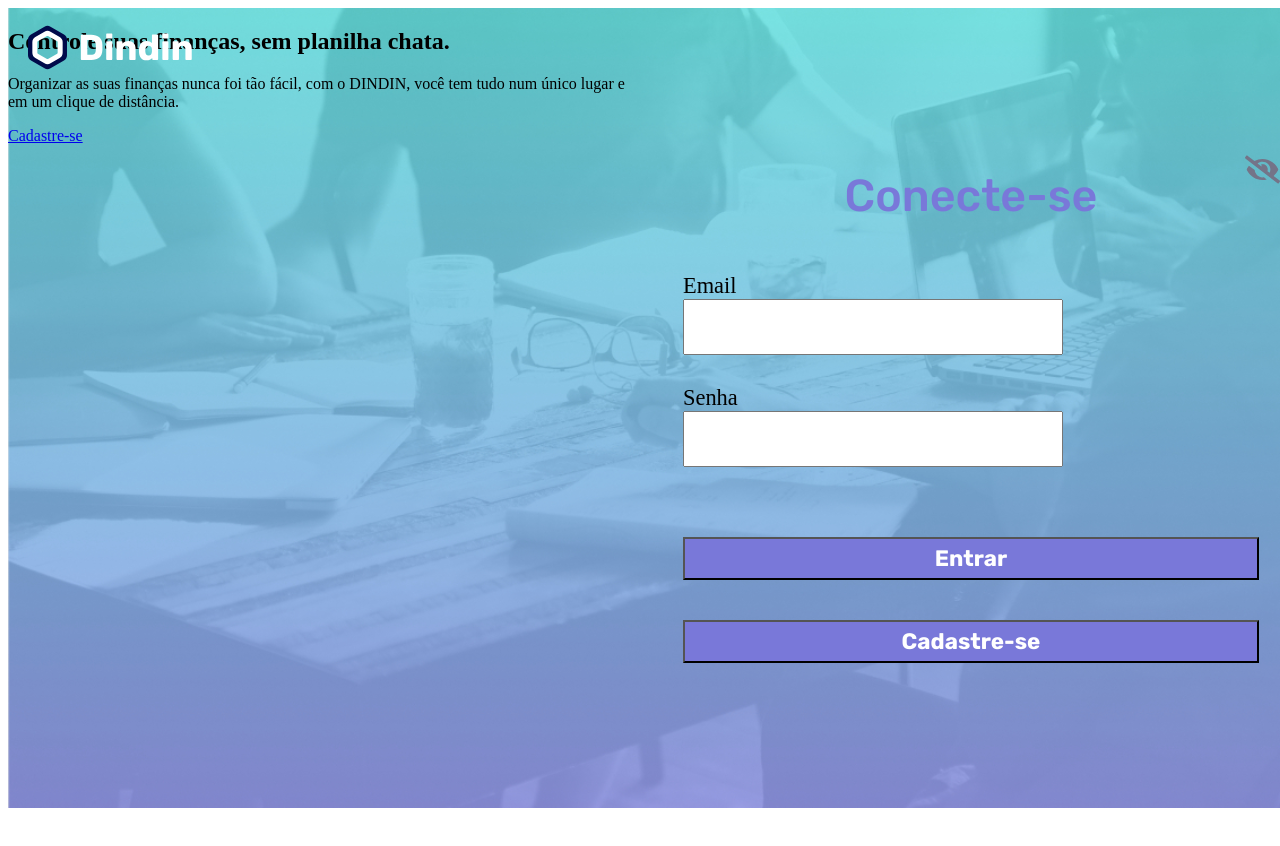
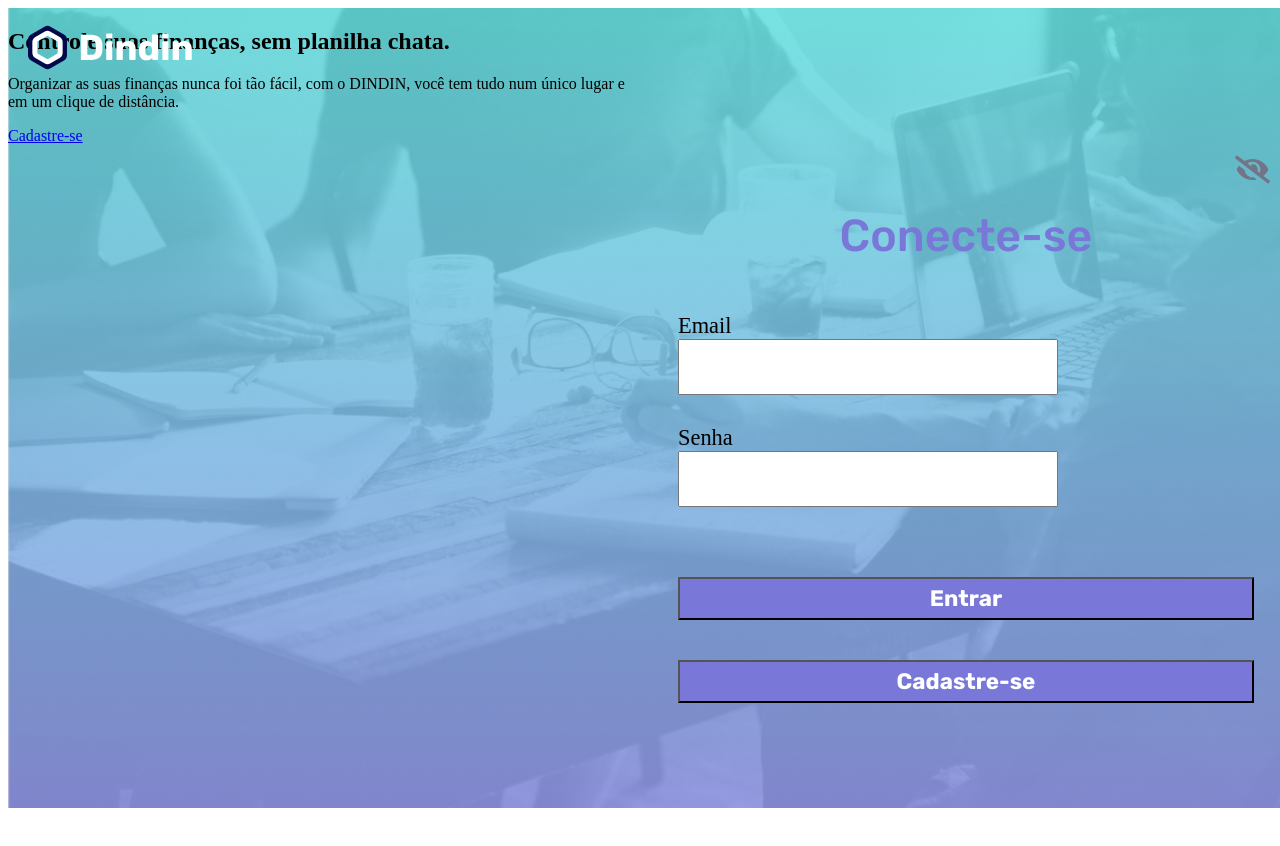
Before and after one commit to leocarvalhos/Projeto-DinDin, a Next.js app in the folder front/: page /sign-in in a window 1280 px wide. Shown: the top 846 px of the page. Before the commit the page ends 816 px from the top, so only its background shows below. Built offline with nearby package versions, Linux system fonts and the light colour scheme.

Commit message:
changes login

```diff
--- a/front/src/pages/components/FormIN.tsx
+++ b/front/src/pages/components/FormIN.tsx
@@ -22,6 +22,7 @@ export default function FormIN() {
 
 	return (
 		<main className={styles.main}>
+			<section>
 				<Image priority src={Logo} alt='Logo' className={styles.logo} />
 				<h2>Conecte-se</h2>
 				<FormControl isInvalid={error}>
@@ -44,6 +45,7 @@ export default function FormIN() {
 						<Button className={styles.btnRegister}>Cadastre-se</Button>
 					</Link>
 				</FormControl>
+			</section>
 		</main>
 	);
 }
--- a/front/src/styles/components/FormIN.module.sass
+++ b/front/src/styles/components/FormIN.module.sass
@@ -2,7 +2,8 @@
 @use "../variables"
 
 .main
-    padding: 110px 35px 50px 35px
+    padding: 30px
+    min-height: 100vh
     @include mixin.flex(column, center, center)
     position: relative
 
@@ -14,6 +15,7 @@
         @include mixin.fontStyle(variables.$font-default, normal, 500, 2.8rem, 3.3rem)
         color: variables.$violet
         margin-bottom: 50px
+        text-align: center
 
     .input
         height: 50px
```
Lines whose indentation alone changed are shown as unchanged.
